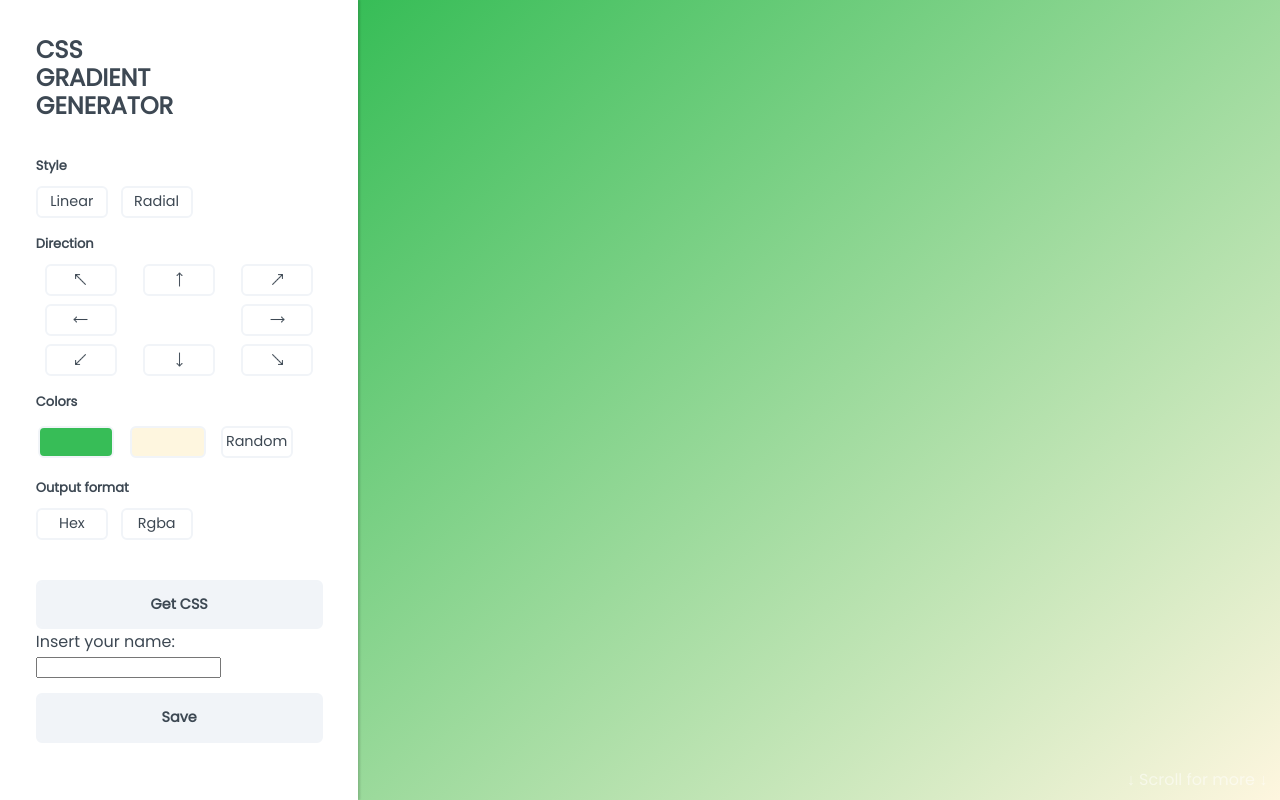
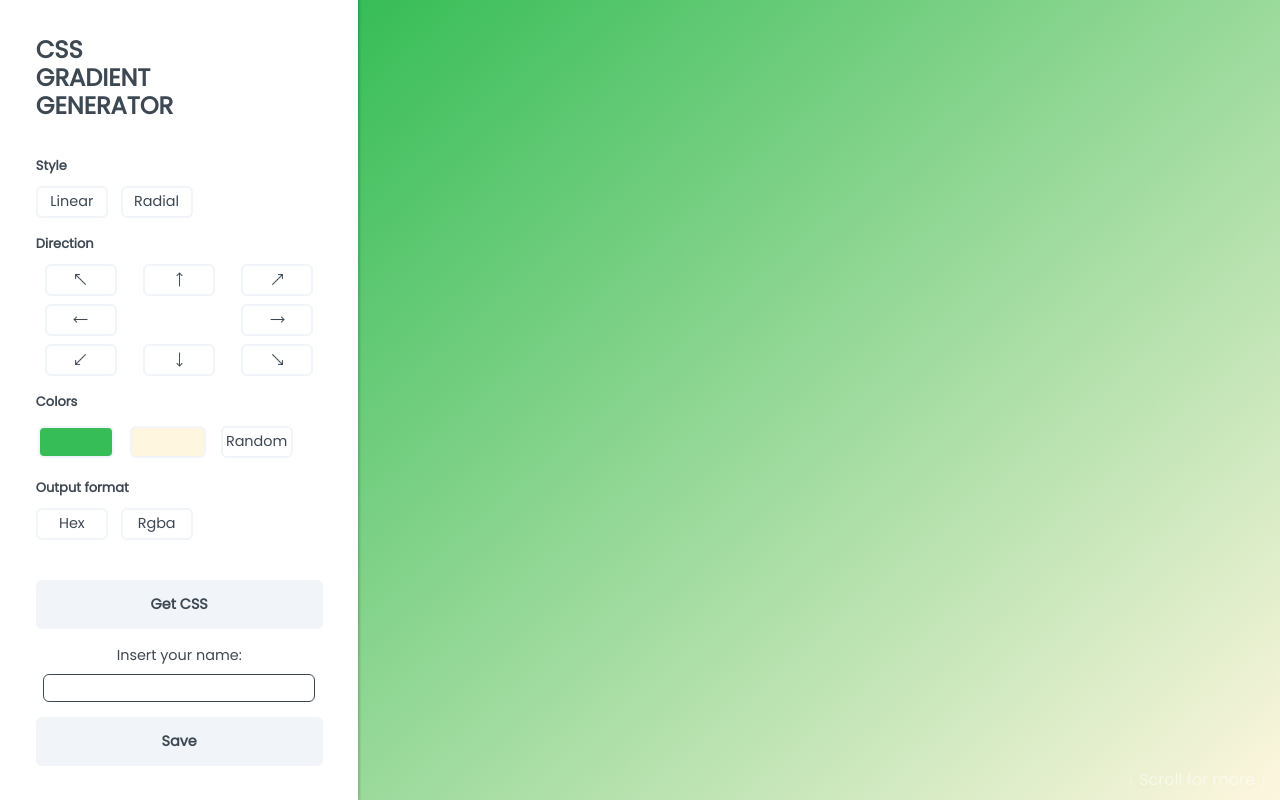
Before and after one commit to PerlaDelAngel/css-gradient-generator, a React (Create React App) app: page / in a window 1280 px wide. Both pictures are taken after a click on the button "Save this gradient". Built offline with nearby package versions, Linux system fonts and the light colour scheme; no server answers.

Commit message:
Style changes to the save gradient functionality

```diff
--- a/src/components/Sidebar/Sidebar.jsx
+++ b/src/components/Sidebar/Sidebar.jsx
@@ -62,7 +62,6 @@ export default function Sidebar({values, setValues, gradientCode, handleUpdate})
   return (
     <section className={styles.sidebar}>
       <h1 className={styles.title}>Css Gradient Generator</h1>
-
 
       <p className={styles.subtitles}>Style</p>
       <div className={styles.type}>
@@ -133,21 +132,20 @@ export default function Sidebar({values, setValues, gradientCode, handleUpdate})
           }, 1000);
         }} />
 
-
-
       {save === true ?
-        <>
+        <div className={styles.name}>
           <label htmlFor='name'>Insert your name:</label>
-          <input type='text' name='name' onChange={e => setName(e.target.value)} />
+          <input type='text' name='name' onChange={e => setName(e.target.value)} className={styles.input}/>
           <GetButton
             text='Save'
             otherClass={styles.save}
             handleClick={() => {
               saveGradient();
             }}/>
-        </> :
-        <GetButton //despues de guardarlo tiene que volver a settear a false
+        </div> :
+        <GetButton
           text='Save this gradient'
+          otherClass={styles.save}
           handleClick={() => setSave(true)}
         />
       }
--- a/src/components/Sidebar/Sidebar.module.css
+++ b/src/components/Sidebar/Sidebar.module.css
@@ -76,3 +76,17 @@
 .share{
   margin: 1em 0 5em;
 }
+
+.name{
+  text-align: center;
+  padding: 1rem 0 0.3rem 0;
+  font-size: 0.9rem;
+}
+
+.input{
+  border: 1.5px solid #3d4853;
+  border-radius: 6px;
+  margin-top: 0.5rem;
+  padding: 0.2rem 0.4rem;
+  font-family: 'Poppins', sans-serif;
+}
```
